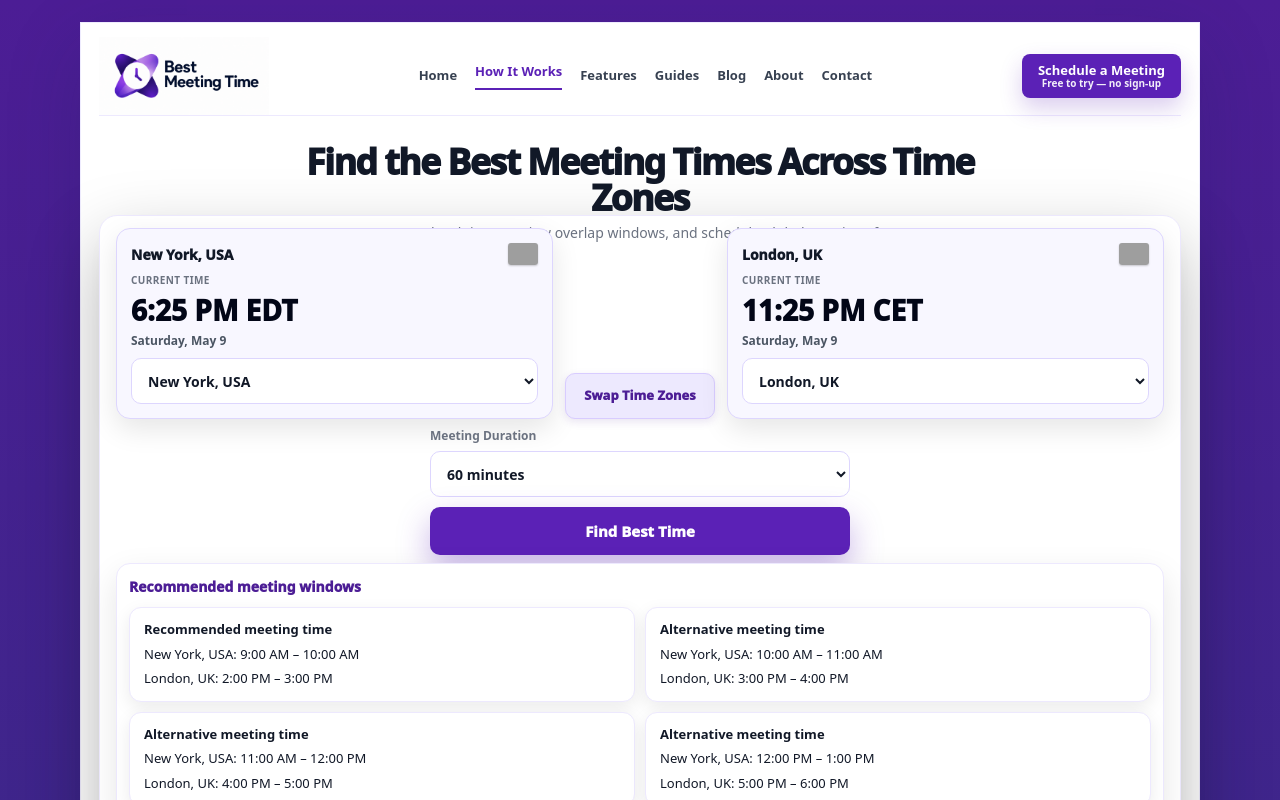
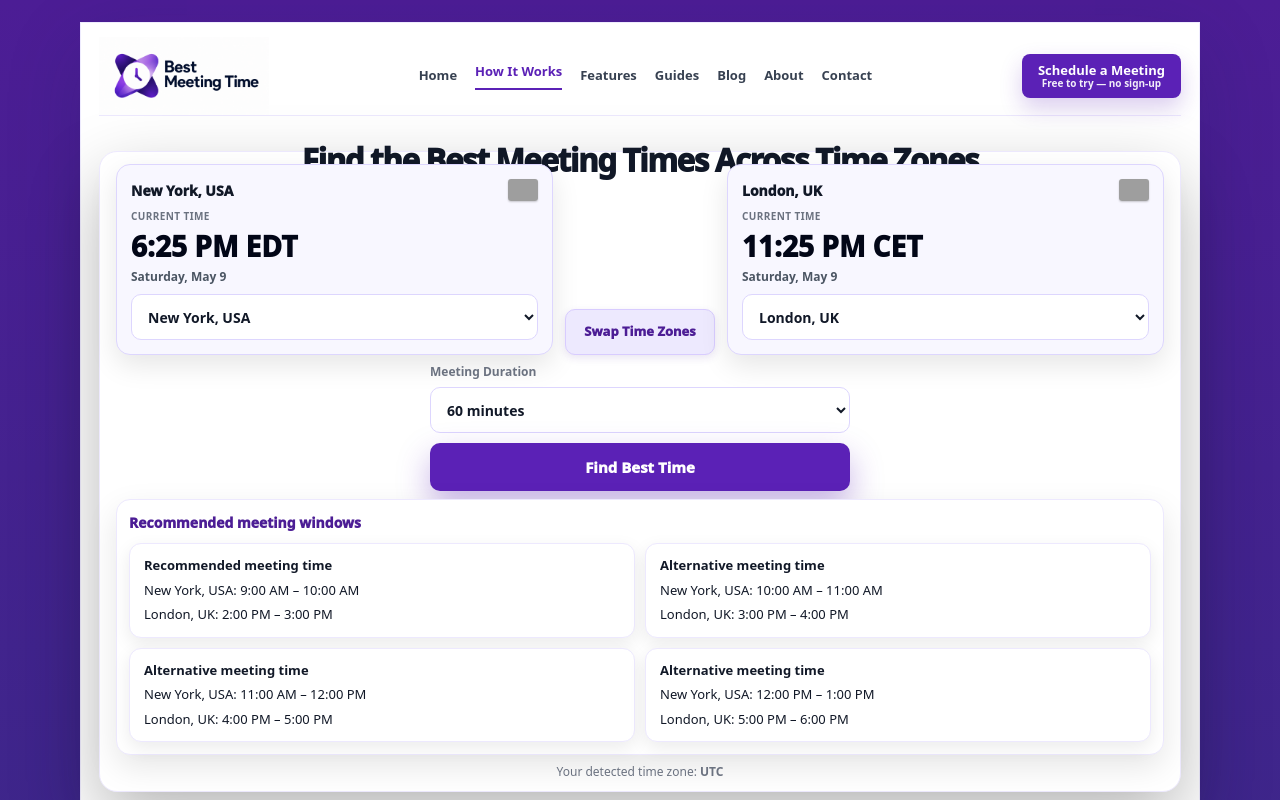
Before and after one commit to techtalk1282/Best-Meeting-Time, a Next.js app: page /how-it-works in a window 1280 px wide. Shown: the top 800 px of the page. Built offline with nearby package versions, Linux system fonts and the light colour scheme; grey boxes are pictures that could not be loaded.

Commit message:
Fix how-it-works heading layout and remove subtitle
Removed subtitle paragraph and adjusted styles for planner intro and headline.

```diff
--- a/app/how-it-works/page.tsx
+++ b/app/how-it-works/page.tsx
@@ -82,10 +82,6 @@ export default function HowItWorksPage() {
             <h1 style={plannerHeadline}>
               Find the Best Meeting Times Across Time Zones
             </h1>
-
-            <p style={plannerSubtitle}>
-              Compare local times, review overlap windows, and schedule global meetings faster.
-            </p>
           </div>
 
           <ToolPreviewSection />
@@ -242,24 +238,18 @@ const navCtaSub = {
 
 const plannerIntro = {
   textAlign: "center" as const,
-  margin: "0 auto 14px",
-  maxWidth: "760px",
+  margin: "0 auto 18px",
+  maxWidth: "100%",
 };
 
 const plannerHeadline = {
   color: "#111827",
-  fontSize: "clamp(24px, 2.8vw, 38px)",
-  lineHeight: "1.02",
+  fontSize: "clamp(26px, 2.45vw, 34px)",
+  lineHeight: "1",
   fontWeight: 950,
   letterSpacing: "-0.045em",
-  margin: "0 0 6px",
-};
-
-const plannerSubtitle = {
-  color: "#6b7280",
-  fontSize: "14px",
-  lineHeight: "1.45",
   margin: 0,
+  whiteSpace: "nowrap" as const,
 };
 
 const toolSection = {
```
